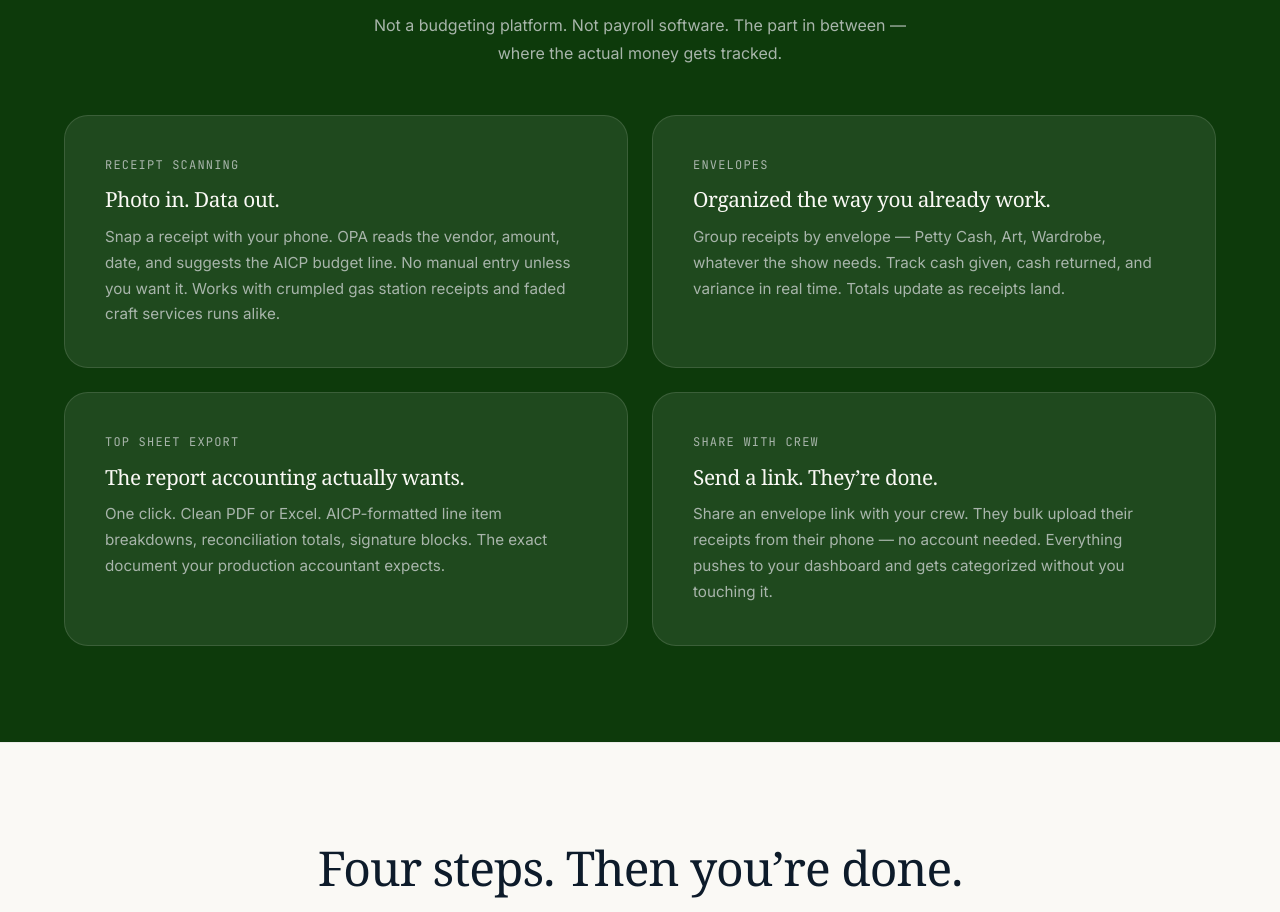
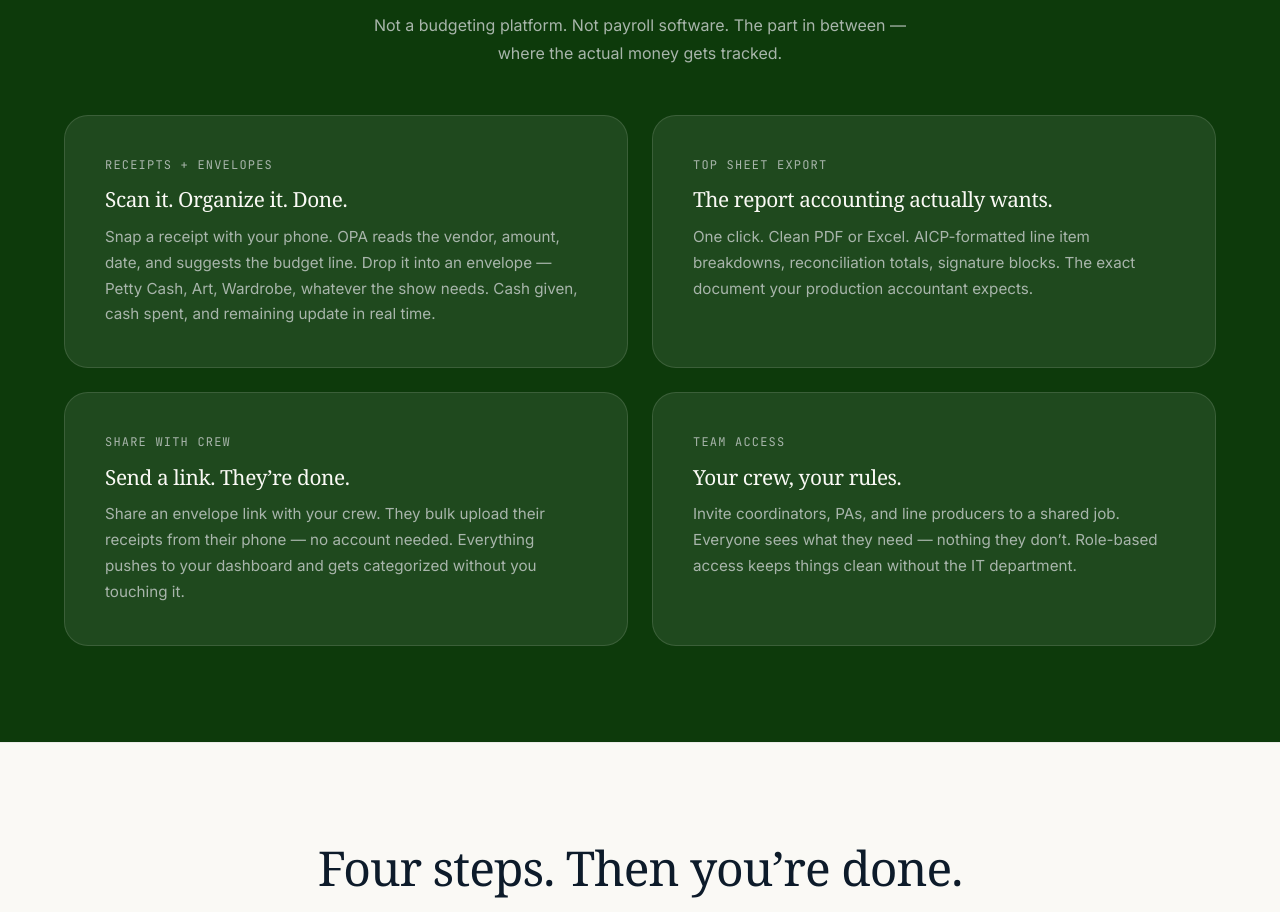
Before and after one commit to blynch33/opa-landing, a Next.js app: page / in a window 1280 px wide. Shown: the part 3126-4038 px from the top of the page. Built offline with nearby package versions, Linux system fonts and the light colour scheme; no server answers; a web font is replaced by a local one.

Commit message:
Consolidate feature cards: Receipts + Top Sheets + Share + Team Access
Merged Receipt Scanning and Envelopes into one card. Added Team Access
card for collaboration. Four cards: the core loop.

Co-Authored-By: Claude Opus 4.6 <noreply@anthropic.com>

```diff
--- a/app/page.tsx
+++ b/app/page.tsx
@@ -886,14 +886,9 @@ export default function Home() {
           <div style={styles.featureGrid} className="feature-grid">
             {[
               {
-                label: 'Receipt Scanning',
-                title: 'Photo in. Data out.',
-                desc: 'Snap a receipt with your phone. OPA reads the vendor, amount, date, and suggests the AICP budget line. No manual entry unless you want it. Works with crumpled gas station receipts and faded craft services runs alike.',
-              },
-              {
-                label: 'Envelopes',
-                title: 'Organized the way you already work.',
-                desc: 'Group receipts by envelope \u2014 Petty Cash, Art, Wardrobe, whatever the show needs. Track cash given, cash returned, and variance in real time. Totals update as receipts land.',
+                label: 'Receipts + Envelopes',
+                title: 'Scan it. Organize it. Done.',
+                desc: 'Snap a receipt with your phone. OPA reads the vendor, amount, date, and suggests the budget line. Drop it into an envelope \u2014 Petty Cash, Art, Wardrobe, whatever the show needs. Cash given, cash spent, and remaining update in real time.',
               },
               {
                 label: 'Top Sheet Export',
@@ -904,6 +899,11 @@ export default function Home() {
                 label: 'Share With Crew',
                 title: 'Send a link. They\u2019re done.',
                 desc: 'Share an envelope link with your crew. They bulk upload their receipts from their phone \u2014 no account needed. Everything pushes to your dashboard and gets categorized without you touching it.',
+              },
+              {
+                label: 'Team Access',
+                title: 'Your crew, your rules.',
+                desc: 'Invite coordinators, PAs, and line producers to a shared job. Everyone sees what they need \u2014 nothing they don\u2019t. Role-based access keeps things clean without the IT department.',
               },
             ].map((feature, i) => (
               <RevealOnScroll key={feature.label} delay={i * 100}>
```
